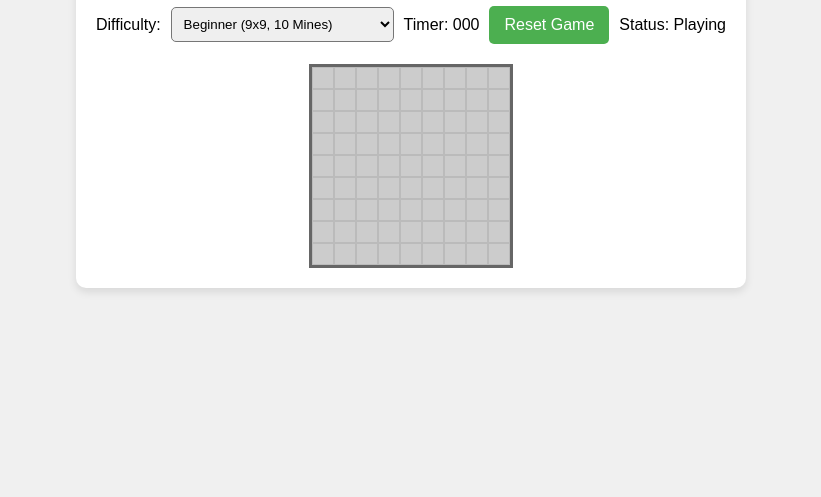
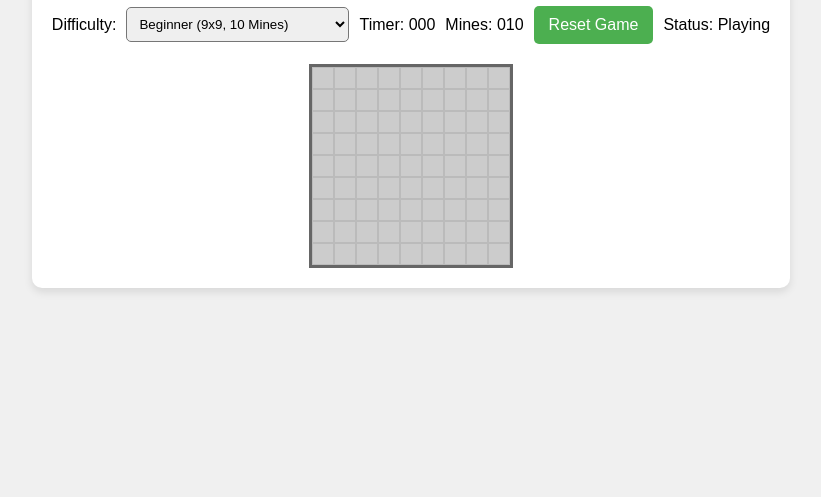
Before and after one commit to NongChaITh/NongChaITh.github.io, a plain HTML site: page index.html in a window 1280 px wide. Shown: the part 303-800 px from the top of the page, without its empty margins (229-1050 px from the left). Drawn offline with Linux system fonts and the light colour scheme.

Commit message:
Update index.html

```diff
--- a/index.html
+++ b/index.html
@@ -18,6 +18,8 @@
             </select>
 
             <span id="timer-display">Timer: 000</span>
+            <span id="mines-count-display">Mines: 010</span>
+
             <button id="reset-button">Reset Game</button>
             <span id="game-status">Status: Playing</span>
         </div>
```
